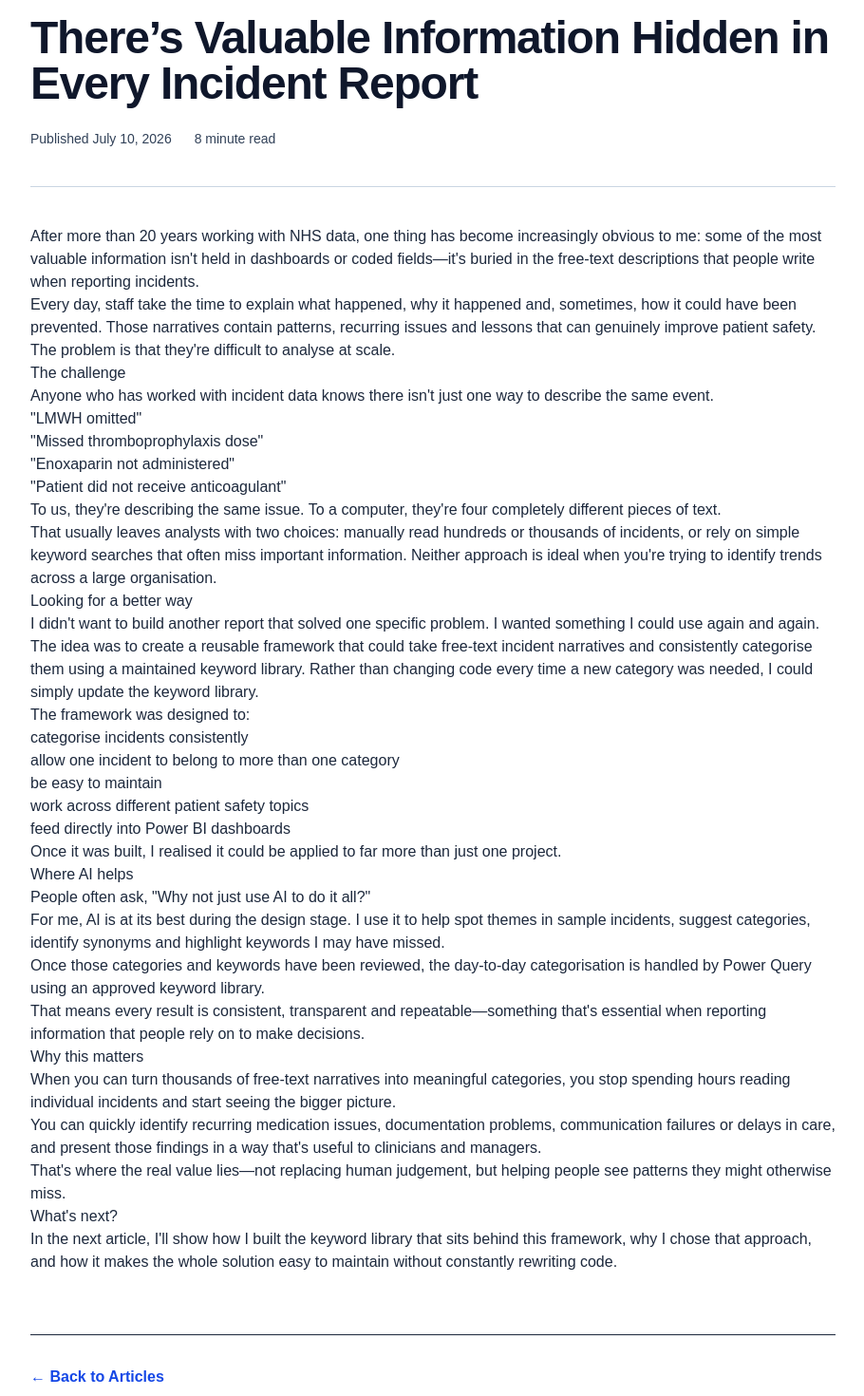
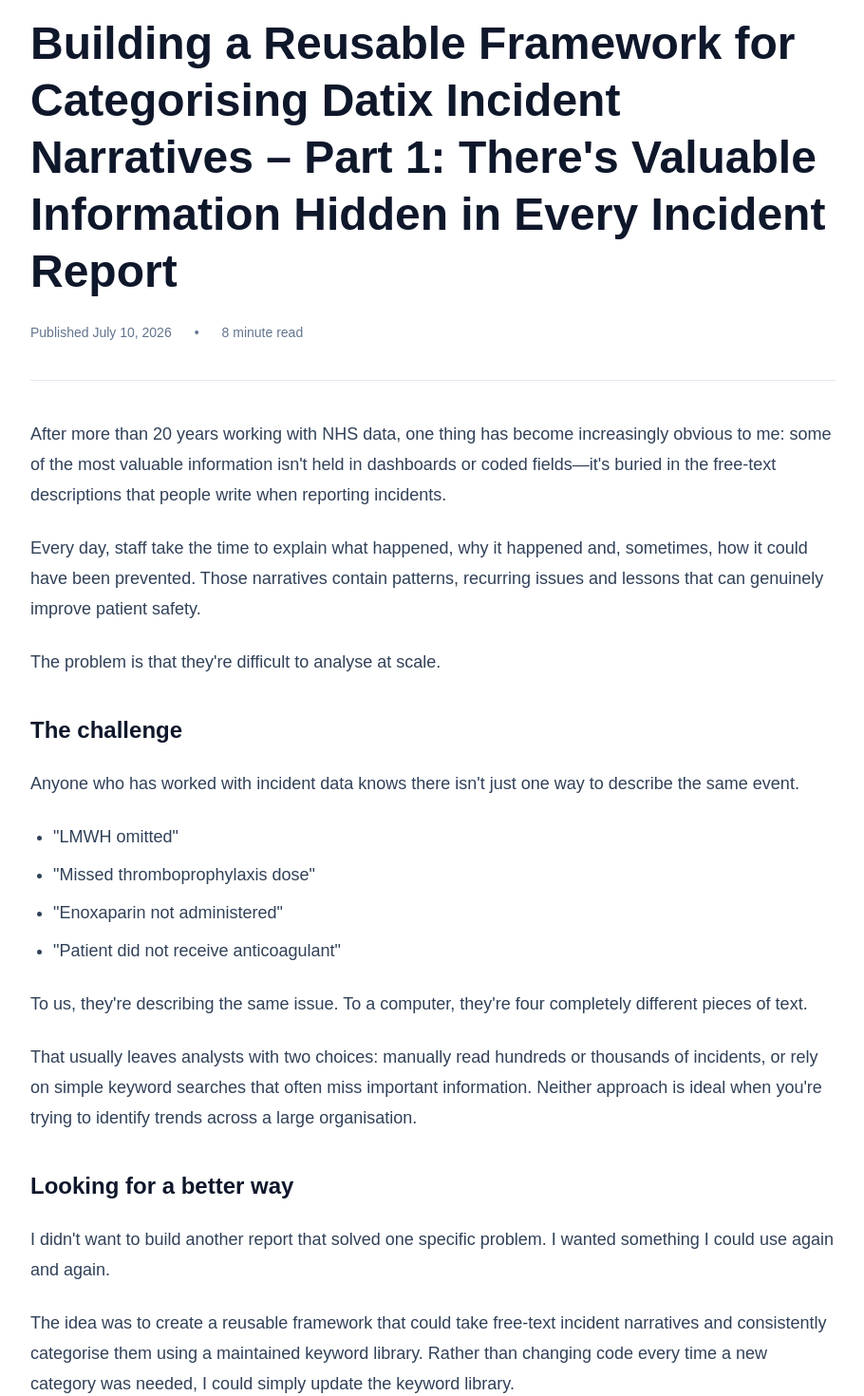
Before and after one commit to 24Mark8/templatecanvasiq, a Next.js app: page /articles/part-1 in a window 1280 px wide. Shown: the part 100-1570 px from the top of the page at 95% size, without its empty margins (184-1094 px from the left). Built offline with nearby package versions, Linux system fonts and the light colour scheme.

Commit message:
Update page.tsx

```diff
--- a/app/articles/part-1/page.tsx
+++ b/app/articles/part-1/page.tsx
@@ -1,26 +1,25 @@
-import Link from "next/link";
-
 export default function ArticlePart1() {
   return (
     <main className="min-h-screen bg-white">
-      <article className="mx-auto max-w-4xl px-6 py-20 text-slate-800">
+      <section className="mx-auto max-w-4xl px-6 py-20">
 
         <p className="text-sm font-semibold uppercase tracking-widest text-blue-700">
-          Incident Intelligence Series • Part 1
+          ARTICLE SERIES • PART 1
         </p>
 
-        <h1 className="mt-4 text-5xl font-bold tracking-tight text-slate-900">
-          There’s Valuable Information Hidden in Every Incident Report
+        <h1 className="mt-4 text-5xl font-extrabold leading-tight text-slate-900">
+          Building a Reusable Framework for Categorising Datix Incident Narratives – Part 1: There's Valuable Information Hidden in Every Incident Report
         </h1>
 
-        <div className="mt-6 flex gap-6 text-sm text-slate-700">
+        <div className="mt-6 flex gap-6 text-sm text-slate-500">
           <span>Published July 10, 2026</span>
+          <span>•</span>
           <span>8 minute read</span>
         </div>
 
-        <hr className="my-10 border-slate-300" />
+        <hr className="my-10 border-slate-200" />
 
-        <div className="prose prose-lg prose-slate max-w-none">
+        <div className="space-y-6 text-lg leading-8 text-slate-700">
 
           <p>
             After more than 20 years working with NHS data, one thing has become increasingly obvious to me:
@@ -38,13 +37,13 @@
             The problem is that they're difficult to analyse at scale.
           </p>
 
-          <h2>The challenge</h2>
+          <h2 className="text-2xl font-bold text-slate-900 mt-10">The challenge</h2>
 
           <p>
             Anyone who has worked with incident data knows there isn't just one way to describe the same event.
           </p>
 
-          <ul>
+          <ul className="list-disc pl-6 space-y-2">
             <li>"LMWH omitted"</li>
             <li>"Missed thromboprophylaxis dose"</li>
             <li>"Enoxaparin not administered"</li>
@@ -61,7 +60,7 @@
             to identify trends across a large organisation.
           </p>
 
-          <h2>Looking for a better way</h2>
+          <h2 className="text-2xl font-bold text-slate-900 mt-10">Looking for a better way</h2>
 
           <p>
             I didn't want to build another report that solved one specific problem. I wanted something I could use again
@@ -76,7 +75,7 @@
 
           <p>The framework was designed to:</p>
 
-          <ul>
+          <ul className="list-disc pl-6 space-y-2">
             <li>categorise incidents consistently</li>
             <li>allow one incident to belong to more than one category</li>
             <li>be easy to maintain</li>
@@ -88,7 +87,7 @@
             Once it was built, I realised it could be applied to far more than just one project.
           </p>
 
-          <h2>Where AI helps</h2>
+          <h2 className="text-2xl font-bold text-slate-900 mt-10">Where AI helps</h2>
 
           <p>
             People often ask, "Why not just use AI to do it all?"
@@ -109,7 +108,7 @@
             information that people rely on to make decisions.
           </p>
 
-          <h2>Why this matters</h2>
+          <h2 className="text-2xl font-bold text-slate-900 mt-10">Why this matters</h2>
 
           <p>
             When you can turn thousands of free-text narratives into meaningful categories, you stop spending hours
@@ -126,7 +125,7 @@
             otherwise miss.
           </p>
 
-          <h2>What's next?</h2>
+          <h2 className="text-2xl font-bold text-slate-900 mt-10">What's next?</h2>
 
           <p>
             In the next article, I'll show how I built the keyword library that sits behind this framework, why I chose
@@ -135,16 +134,13 @@
 
         </div>
 
-        <div className="mt-16 border-t pt-8">
-          <Link
-            href="/articles"
-            className="font-semibold text-blue-700 hover:text-blue-800 hover:underline"
-          >
-            ← Back to Articles
-          </Link>
+        <div className="mt-16">
+          <a href="/" className="font-semibold text-blue-700 hover:text-blue-900">
+            ← Back to Home
+          </a>
         </div>
 
-      </article>
+      </section>
     </main>
   );
 }
```
